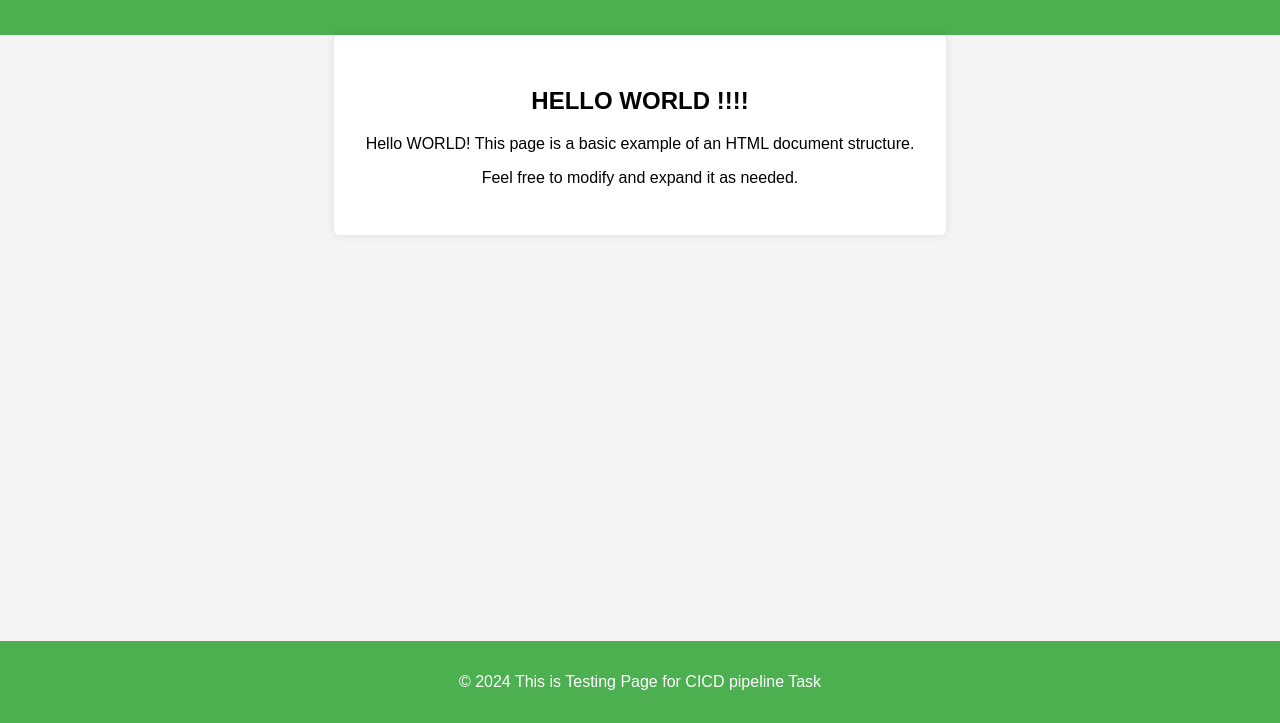
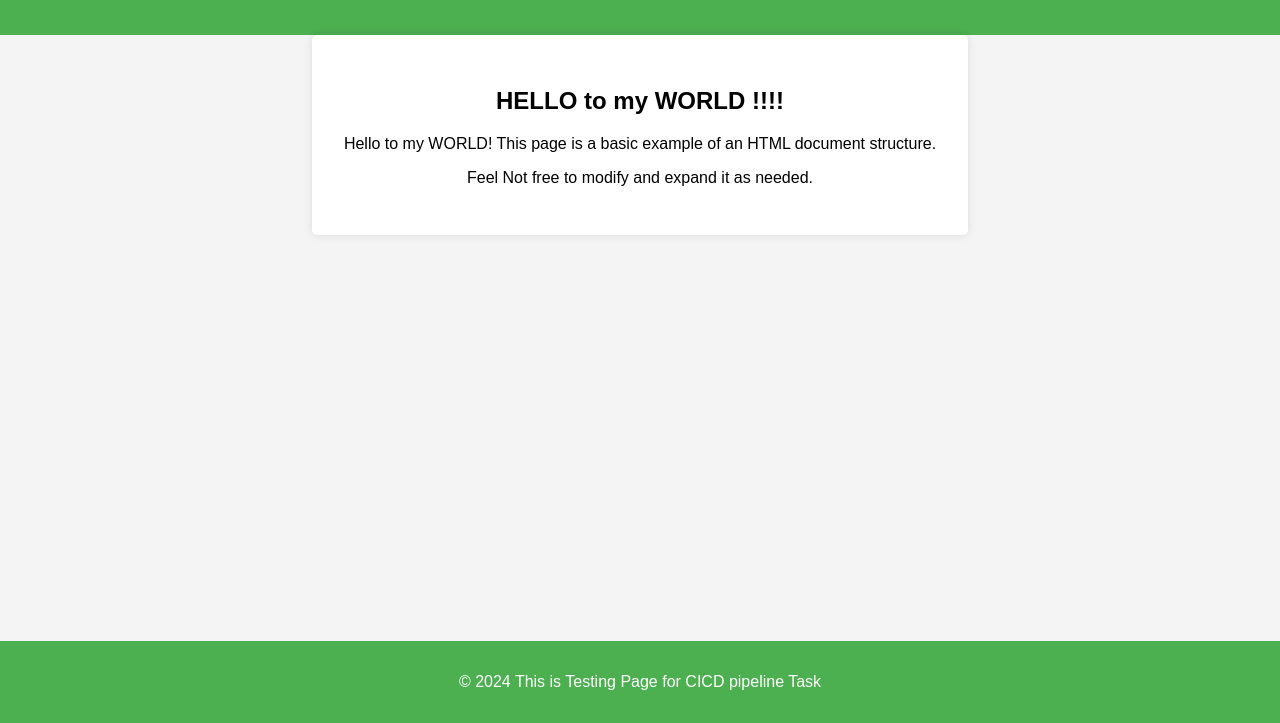
Before and after one commit to mmaazkhan/Test-cicd-Repo, a website: page index.html in a window 1280 px wide. Shown: the part 77-800 px from the top of the page. Drawn offline with Linux system fonts and the light colour scheme.

Commit message:
Updating index.html

```diff
--- a/index.html
+++ b/index.html
@@ -45,9 +45,9 @@
         <h1>Welcome to My WORLD !!!!</h1>
     </header>
     <main>
-        <h2>HELLO WORLD !!!! </h2>
-        <p>Hello WORLD! This page is a basic example of an HTML document structure.</p>
-        <p>Feel free to modify and expand it as needed.</p>
+        <h2>HELLO to my WORLD !!!! </h2>
+        <p>Hello to my WORLD! This page is a basic example of an HTML document structure.</p>
+        <p>Feel Not free to modify and expand it as needed.</p>
     </main>
     <footer>
         <p>&copy; 2024 This is Testing Page for CICD pipeline Task</p>
```
